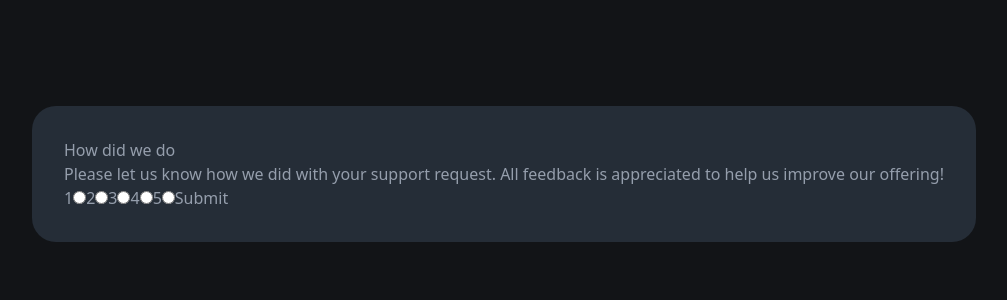
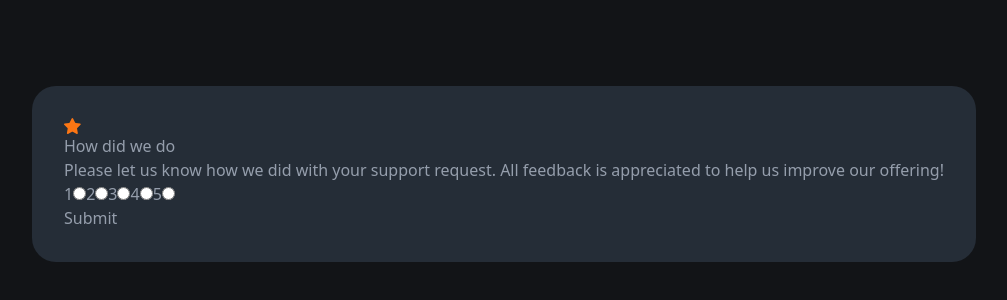
Before and after one commit to azanra/rating-component, a React (Vite) app: page / in a window 1280 px wide. Shown: the part 226-526 px from the top of the page, without its empty margins (136-1143 px from the left). Built offline with nearby package versions, Linux system fonts and the light colour scheme.

Commit message:
Add svg to the component

```diff
--- a/src/component/rating.jsx
+++ b/src/component/rating.jsx
@@ -3,6 +3,8 @@ import { componentAttribute } from "./attribute/attribute.js";
 import Body from "./body.jsx";
 import Checkbox from "./checkbox.jsx";
 import { useState } from "react";
+import iconStar from "../assets/images/icon-star.svg";
+import illustration from "../assets/images/illustration-thank-you.svg";
 
 function Question() {
   const [rating, setRating] = useState(0);
@@ -31,10 +33,15 @@ function Question() {
   ) : (
     <div className="p-8 bg-[#252d37] rounded-3xl">
       <form>
+        <div>
+          <img src={iconStar} alt="icon star" />
+        </div>
         <Header text={componentAttribute.question.header.text} />
         <Body text={componentAttribute.question.body.text} />
         {ratingRadio}
-        <button onClick={handleDisplayAnswer}>Submit</button>
+        <div>
+          <button onClick={handleDisplayAnswer}>Submit</button>
+        </div>
       </form>
     </div>
   );
@@ -43,6 +50,9 @@ function Question() {
 function Answer({ rating, ratingOption }) {
   return (
     <div>
+      <div>
+        <img src={illustration} alt="note illustration" />
+      </div>
       <span>{`You selected ${rating} out of ${ratingOption}`}</span>
       <Header text={componentAttribute.answer.header.text} />
       <Body text={componentAttribute.answer.body.text} />
```
